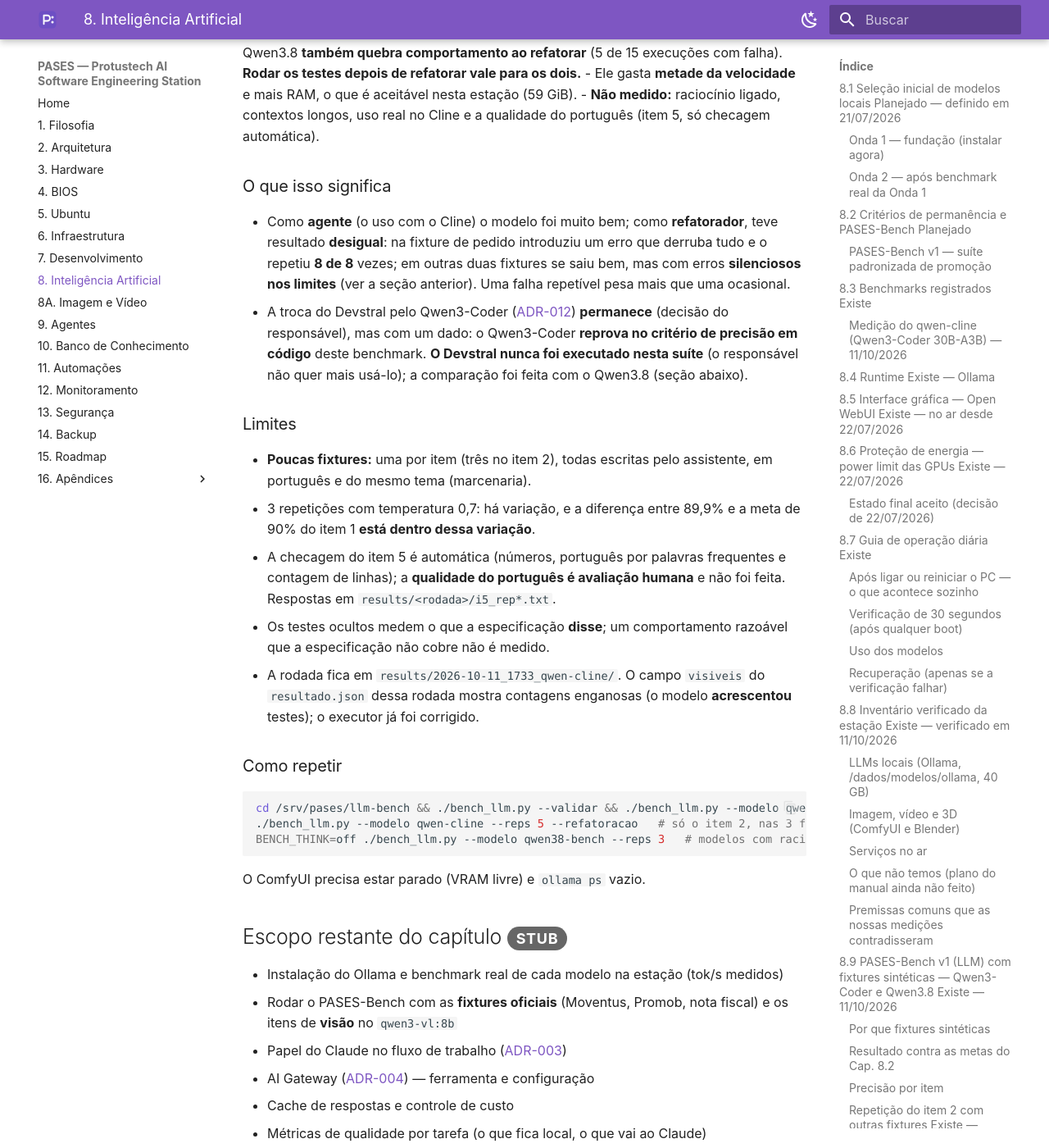
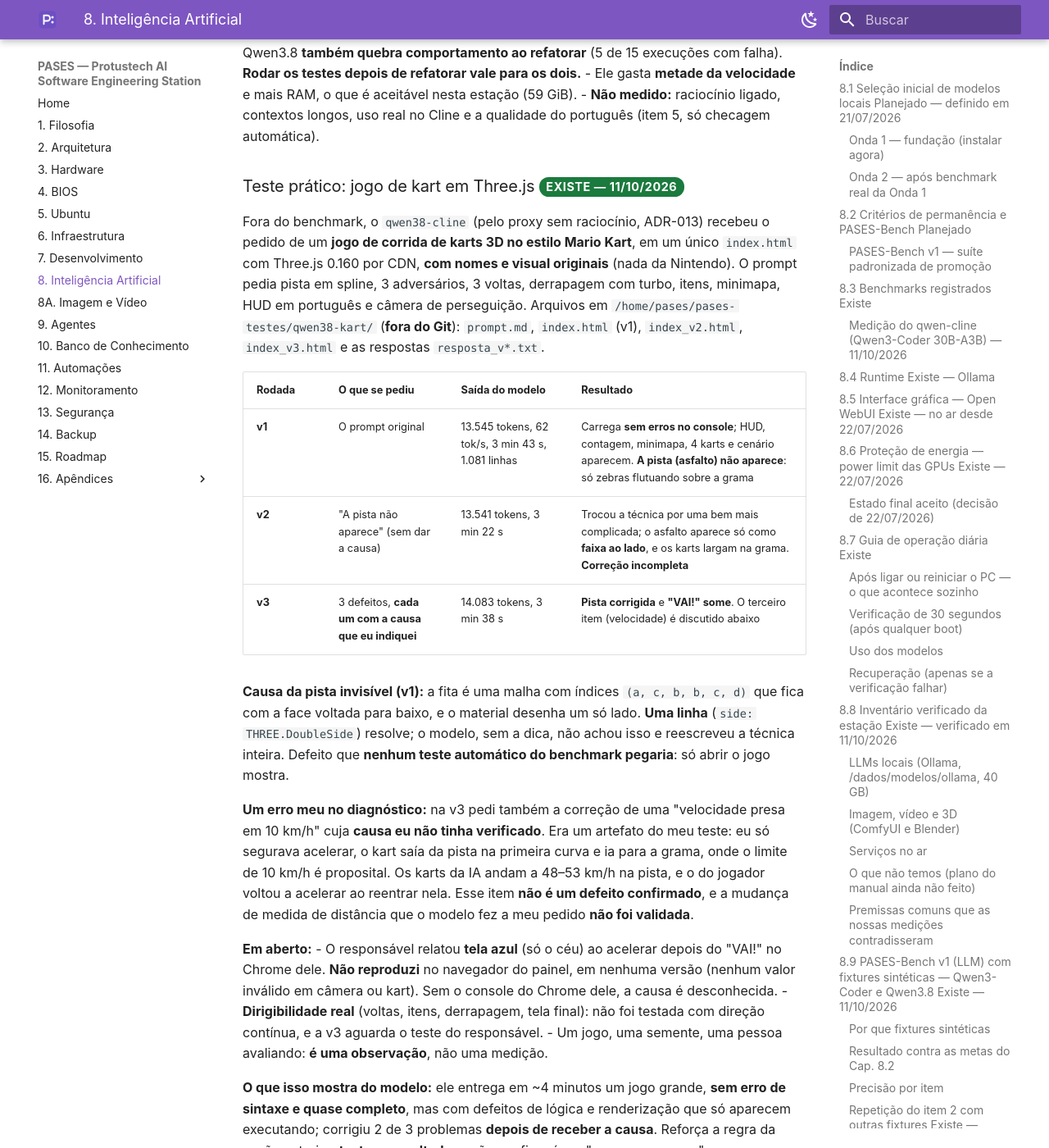
Before and after one commit to crystyano/pases-manual, an MkDocs documentation site: the page built from docs/08-inteligencia-artificial.md, in a window 1280 px wide and 1400 px high, scrolled down 16752 px. Shown: the whole window at 82% size. Built offline with MkDocs 1.6.1 and Material for MkDocs 9.7.7, drawn with Linux system fonts in a browser that asks for light colours; a script that is not in the unit is left out; some of the changed text lies outside the part shown.

Commit message:
Manual PASES v0.20.3 - teste pratico do Qwen3.8: jogo de kart 3D em Three.js
Co-Authored-By: Claude Sonnet 5.5 <noreply@anthropic.com>

```diff
--- a/docs/08-inteligencia-artificial.md
+++ b/docs/08-inteligencia-artificial.md
@@ -327,6 +327,27 @@ Refatoração por fixture (testes passados em cada repetição):
 - Ele gasta **metade da velocidade** e mais RAM, o que é aceitável nesta estação (59 GiB).
 - **Não medido:** raciocínio ligado, contextos longos, uso real no Cline e a qualidade do português (item 5, só checagem automática).
 
+### Teste prático: jogo de kart em Three.js <span class="badge badge-existe">Existe — 11/10/2026</span>
+
+Fora do benchmark, o `qwen38-cline` (pelo proxy sem raciocínio, ADR-013) recebeu o pedido de um **jogo de corrida de karts 3D no estilo Mario Kart**, em um único `index.html` com Three.js 0.160 por CDN, **com nomes e visual originais** (nada da Nintendo). O prompt pedia pista em spline, 3 adversários, 3 voltas, derrapagem com turbo, itens, minimapa, HUD em português e câmera de perseguição. Arquivos em `/home/pases/pases-testes/qwen38-kart/` (**fora do Git**): `prompt.md`, `index.html` (v1), `index_v2.html`, `index_v3.html` e as respostas `resposta_v*.txt`.
+
+| Rodada | O que se pediu | Saída do modelo | Resultado |
+|---|---|---|---|
+| **v1** | O prompt original | 13.545 tokens, 62 tok/s, 3 min 43 s, 1.081 linhas | Carrega **sem erros no console**; HUD, contagem, minimapa, 4 karts e cenário aparecem. **A pista (asfalto) não aparece**: só zebras flutuando sobre a grama |
+| **v2** | "A pista não aparece" (sem dar a causa) | 13.541 tokens, 3 min 22 s | Trocou a técnica por uma bem mais complicada; o asfalto aparece só como **faixa ao lado**, e os karts largam na grama. **Correção incompleta** |
+| **v3** | 3 defeitos, **cada um com a causa que eu indiquei** | 14.083 tokens, 3 min 38 s | **Pista corrigida** e **"VAI!" some**. O terceiro item (velocidade) é discutido abaixo |
+
+**Causa da pista invisível (v1):** a fita é uma malha com índices `(a, c, b, b, c, d)` que fica com a face voltada para baixo, e o material desenha um só lado. **Uma linha** (`side: THREE.DoubleSide`) resolve; o modelo, sem a dica, não achou isso e reescreveu a técnica inteira. Defeito que **nenhum teste automático do benchmark pegaria**: só abrir o jogo mostra.
+
+**Um erro meu no diagnóstico:** na v3 pedi também a correção de uma "velocidade presa em 10 km/h" cuja **causa eu não tinha verificado**. Era um artefato do meu teste: eu só segurava acelerar, o kart saía da pista na primeira curva e ia para a grama, onde o limite de 10 km/h é proposital. Os karts da IA andam a 48–53 km/h na pista, e o do jogador voltou a acelerar ao reentrar nela. Esse item **não é um defeito confirmado**, e a mudança de medida de distância que o modelo fez a meu pedido **não foi validada**.
+
+**Em aberto:**
+- O responsável relatou **tela azul** (só o céu) ao acelerar depois do "VAI!" no Chrome dele. **Não reproduzi** no navegador do painel, em nenhuma versão (nenhum valor inválido em câmera ou kart). Sem o console do Chrome dele, a causa é desconhecida.
+- **Dirigibilidade real** (voltas, itens, derrapagem, tela final): não foi testada com direção contínua, e a v3 aguarda o teste do responsável.
+- Um jogo, uma semente, uma pessoa avaliando: **é uma observação**, não uma medição.
+
+**O que isso mostra do modelo:** ele entrega em ~4 minutos um jogo grande, **sem erro de sintaxe e quase completo**, mas com defeitos de lógica e renderização que só aparecem executando; corrigiu 2 de 3 problemas **depois de receber a causa**. Reforça a regra da seção anterior: **testar o resultado**, e não confiar só em "carrega sem erro".
+
 ### O que isso significa
 - Como **agente** (o uso com o Cline) o modelo foi muito bem; como **refatorador**, teve resultado **desigual**: na fixture de pedido introduziu um erro que derruba tudo e o repetiu **8 de 8** vezes; em outras duas fixtures se saiu bem, mas com erros **silenciosos nos limites** (ver a seção anterior). Uma falha repetível pesa mais que uma ocasional.
 - A troca do Devstral pelo Qwen3-Coder ([ADR-012](16-apendices/adrs.md#adr-012)) **permanece** (decisão do responsável), mas com um dado: o Qwen3-Coder **reprova no critério de precisão em código** deste benchmark. **O Devstral nunca foi executado nesta suíte** (o responsável não quer mais usá-lo); a comparação foi feita com o Qwen3.8 (seção abaixo).
```
Also changed, not shown: docs/16-apendices/adrs.md (+3 -0 lines), docs/16-apendices/historico.md (+1 -0 lines).
